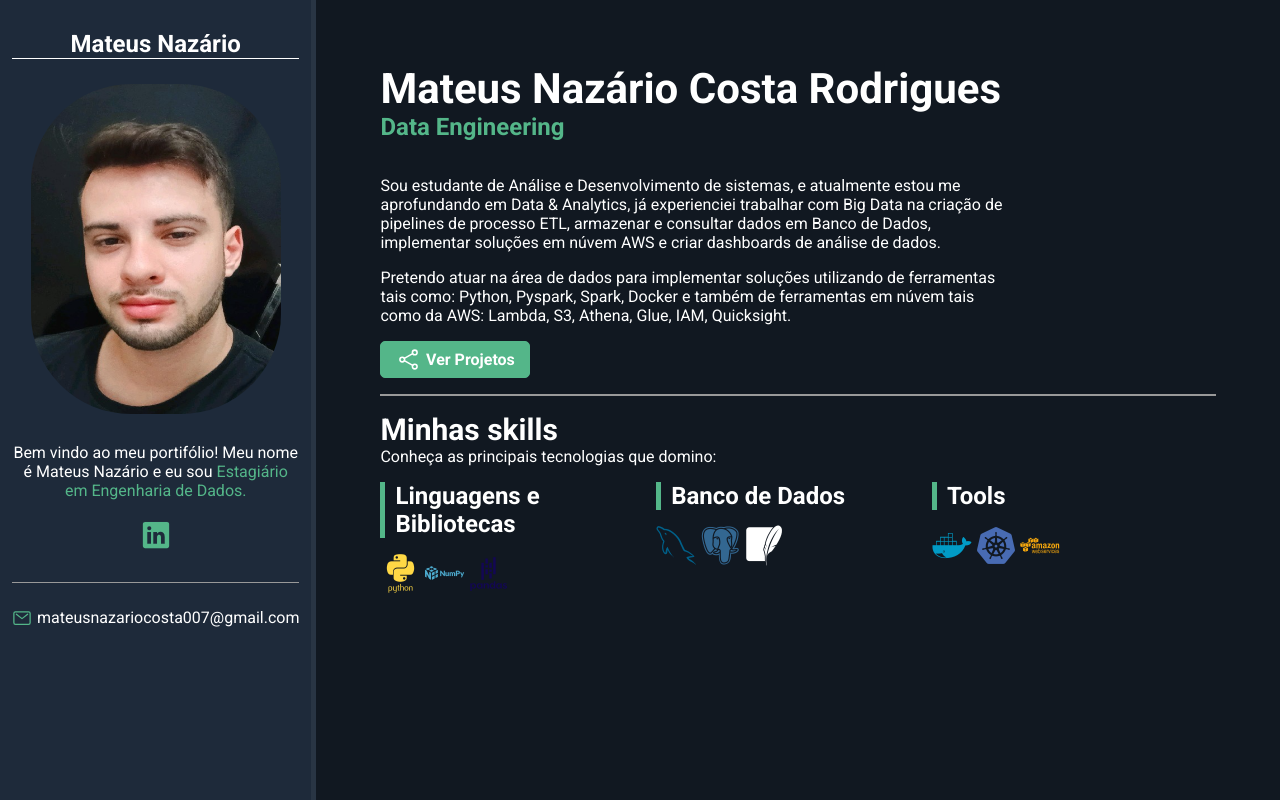
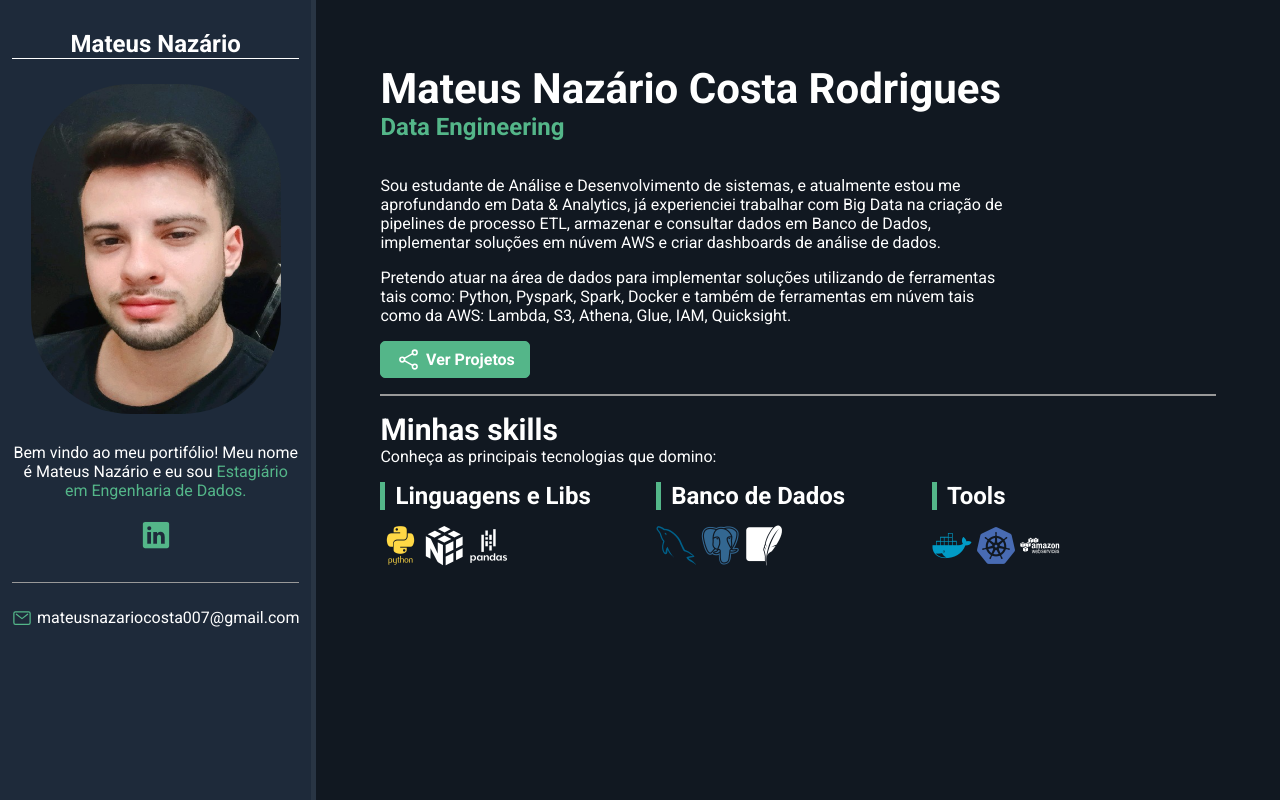
Before and after one commit to MateusNaza/mateusnaz-rio.github.io, a plain HTML site: page index.html in a window 1280 px wide. Drawn offline with nearby package versions, Linux system fonts and the light colour scheme.

Commit message:
Atualizando Icones de Tecnologias

```diff
--- a/index.html
+++ b/index.html
@@ -46,10 +46,10 @@
             <p class="description" id="mainTechText">Conheça as principais tecnologias que domino:</p>
             <div id="skillsContainer">
                 <div class="skillsBox">
-                    <p class="skillsTitle">Linguagens e Bibliotecas</p>
+                    <p class="skillsTitle">Linguagens e Libs</p>
                     <i class="devicon-python-plain-wordmark colored"></i>
-                    <i class="devicon-numpy-original-wordmark colored"></i>
-                    <i class="devicon-pandas-original-wordmark colored"></i>
+                    <i class="devicon-numpy-original"></i>
+                    <i class="devicon-pandas-original-wordmark"></i>
                 </div>
                 <div class="skillsBox">
                     <p class="skillsTitle">Banco de Dados</p>
@@ -61,7 +61,7 @@
                     <p class="skillsTitle">Tools</p>
                     <i class="devicon-docker-plain colored"></i>
                     <i class="devicon-kubernetes-plain colored"></i>
-                    <i class="devicon-amazonwebservices-plain-wordmark colored"></i>
+                    <i class="devicon-amazonwebservices-plain-wordmark"></i>
                 </div>
             </div>
         </section>
```
